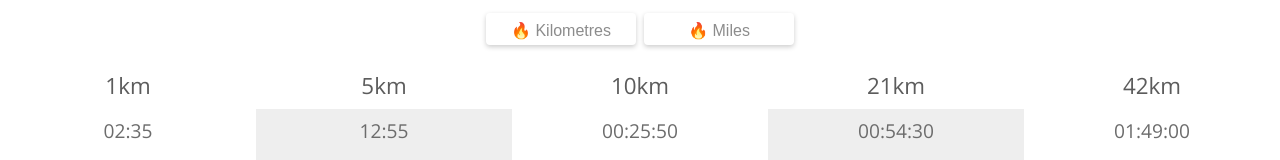
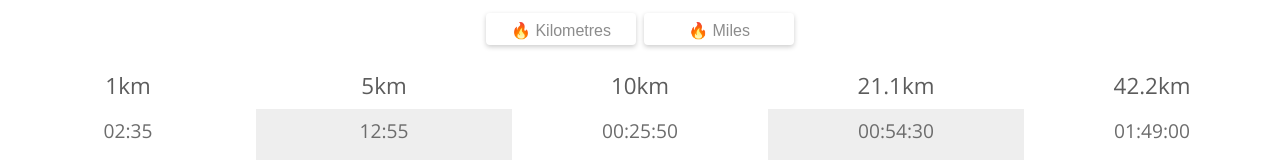
Before and after one commit to InfiniteErrors/RunningChart, a Vue app: page / in a window 1280 px wide. Shown: the part 135-295 px from the top of the page. Built offline with nearby package versions, Linux system fonts and the light colour scheme.

Commit message:
Little UI Tweaks

```diff
--- a/src/components/km.vue
+++ b/src/components/km.vue
@@ -8,8 +8,8 @@
       <div> 1km </div>
       <div> 5km </div>
       <div> 10km </div>
-      <div> 21km </div>
-      <div> 42km </div>
+      <div> 21.1km </div>
+      <div> 42.2km </div>
     </div>
 
     <div v-if="unit === 1" class="row top">
--- a/src/components/pace.vue
+++ b/src/components/pace.vue
@@ -1,11 +1,11 @@
 <template>
 <div @click="toggleActive()">
-  <div v-if="unit === 0" :class="{ 'active': isActive }" class="pace"> {{ convertPace(pace) }} </div>
-      <div :class="{ 'active': isActive }" v-if="unit === 1" class="pace"> {{ convertPace(pace * 1.621) }} </div>
-      <div :class="{ 'active': isActive }" class="five"> {{ convertTime5k(pace * 5) }} </div>
-      <div :class="{ 'active': isActive }" class="ten"> {{ convertTime(pace * 10) }} </div>
-      <div :class="{ 'active': isActive }" class="half"> {{ convertTime(pace * 21.0975) }} </div>
-      <div :class="{ 'active': isActive }" class="full"> {{ convertTime(pace * 42.195) }} </div>
+  <div class="pace"> {{ convertPace(pace) }} </div>
+      <div :class="{ 'active': isActive }" v-if="unit === 1" class="pace"> {{ convertPace(pace * 1.621371) }} </div>
+      <div class="five"> {{ convertTime5k(pace * 5) }} </div>
+      <div class="ten"> {{ convertTime(pace * 10) }} </div>
+      <div class="half"> {{ convertTime(pace * 21.0975) }} </div>
+      <div class="full"> {{ convertTime(pace * 42.195) }} </div>
 </div>
 </template>
 
```
